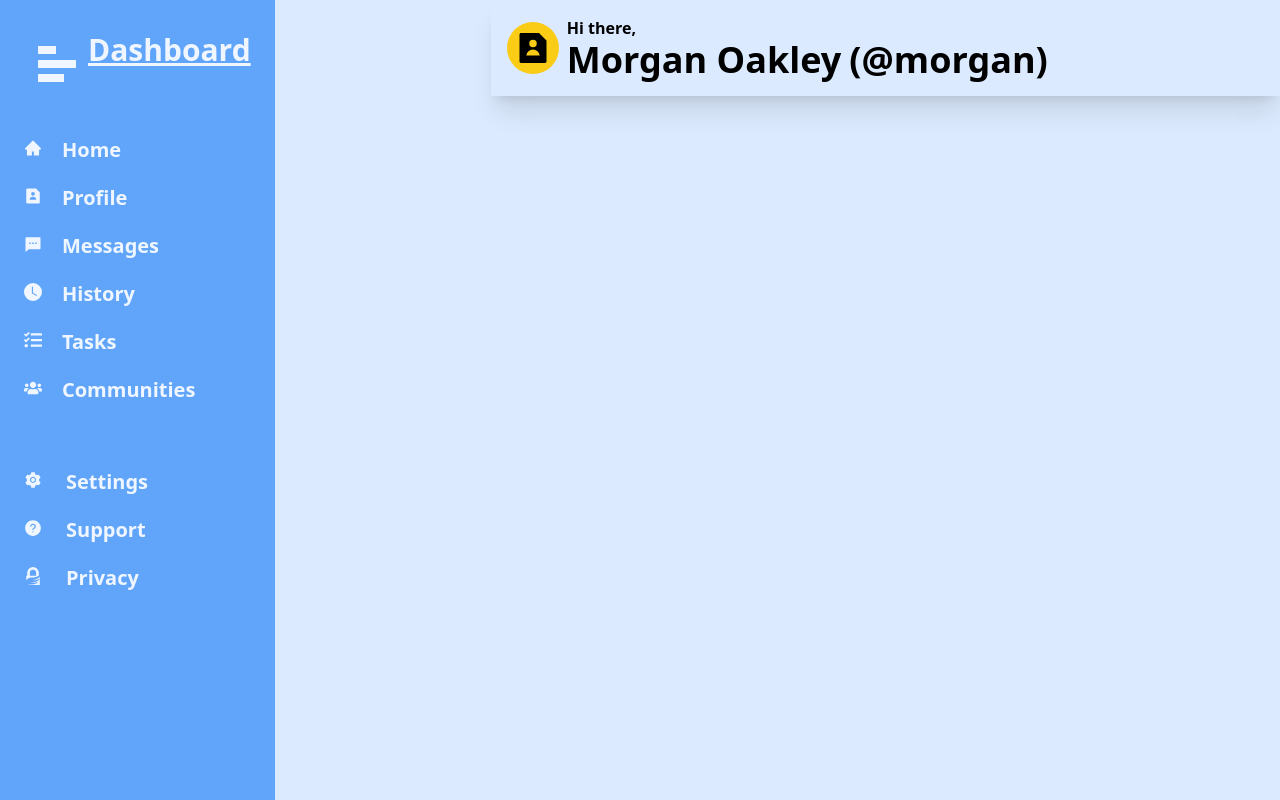
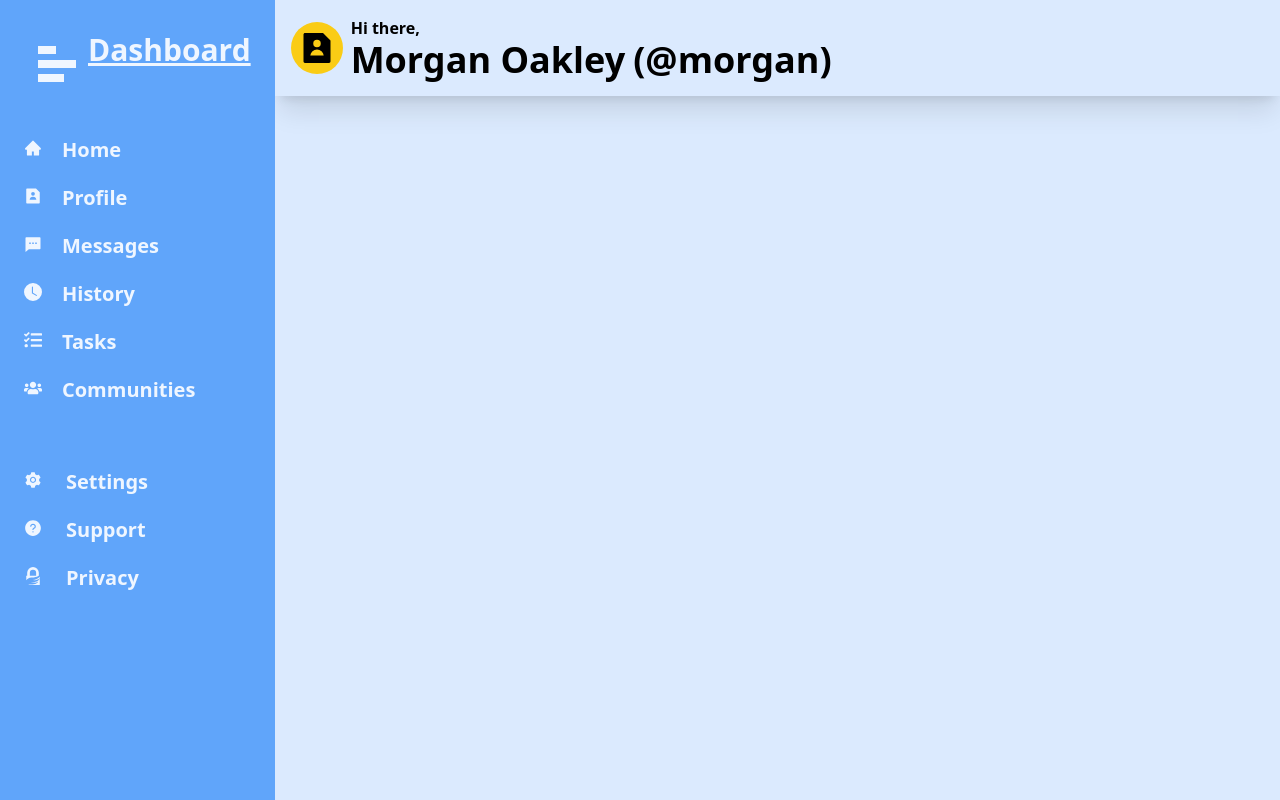
Before and after one commit to lloydlobo/dashboard-admin, a Svelte app: page / in a window 1280 px wide. Built offline with nearby package versions, Linux system fonts and the light colour scheme.

Commit message:
style: fix grid layout of app id selector

```diff
--- a/src/app.css
+++ b/src/app.css
@@ -27,6 +27,7 @@ body {
     'aside main'
     'aside main'
     'aside main';
+  grid-template-columns: auto 1fr;
   @apply grid bg-blue-100;
 }
 
```
